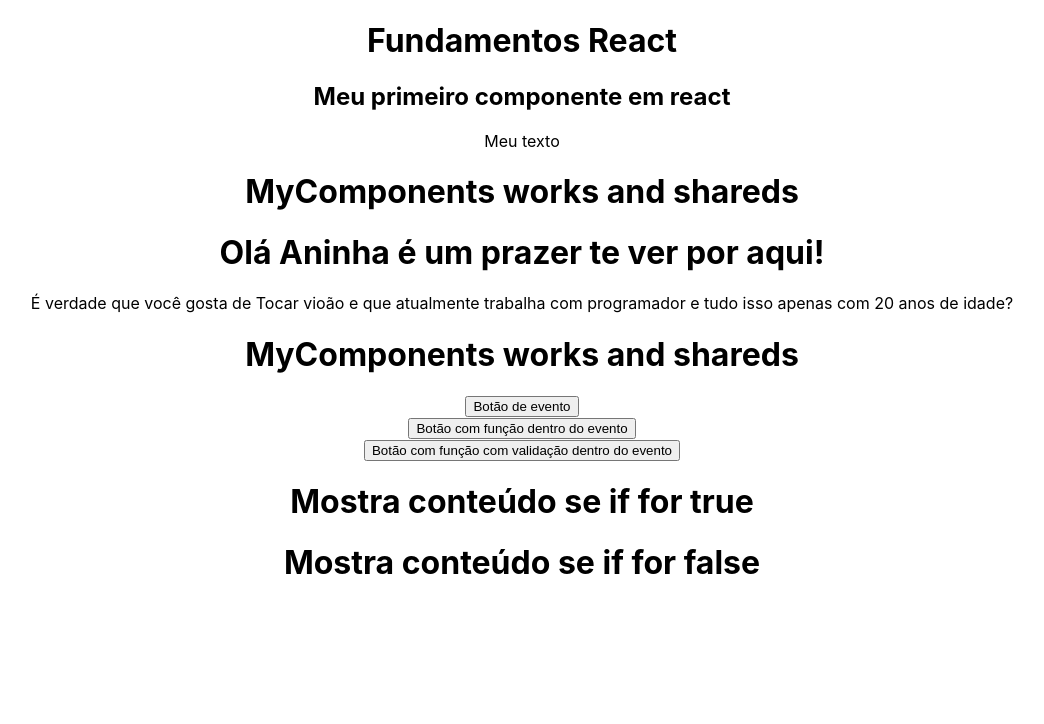
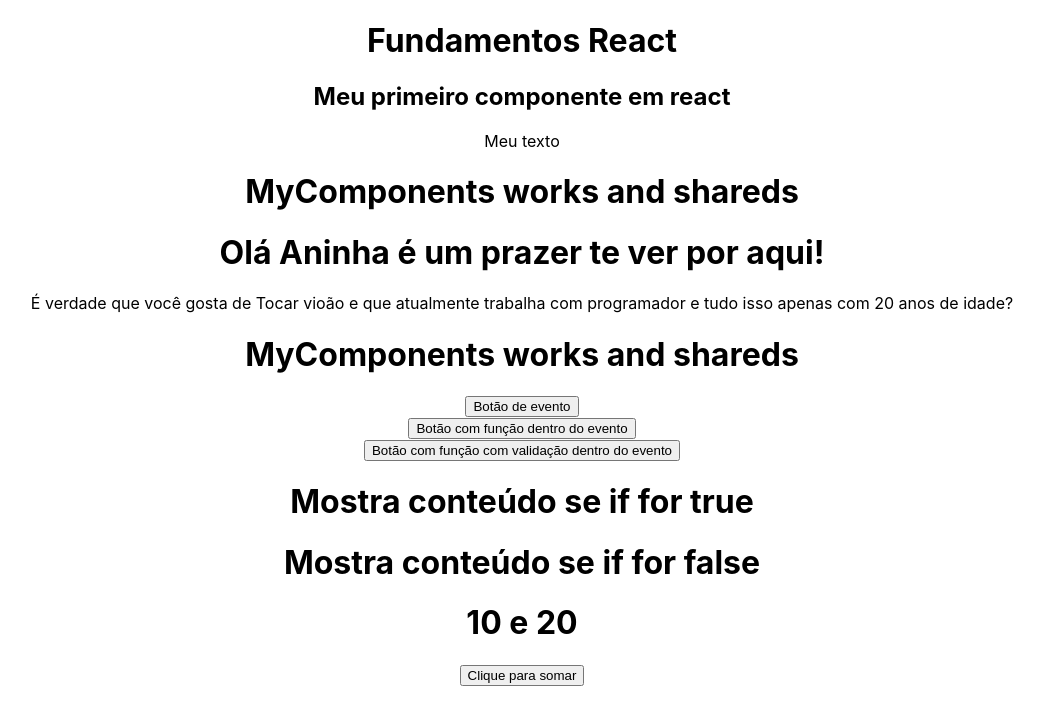
Before and after one commit to anamsilva1981/fundamentos, a React (Create React App) app: page / in a window 1280 px wide. Shown: the top 724 px of the page, without its empty margins (118-1162 px from the left). Built offline with nearby package versions, Linux system fonts and the light colour scheme.

Commit message:
feat(desafios): realização do desafio que consiste na criação de um componente e soma de dois valores dentro dele, chamando estes valores através de um botão

```diff
--- a/src/App.js
+++ b/src/App.js
@@ -4,6 +4,7 @@ import MyComponents from './components/MyComponents';
 // import MyComponents from './components/MyComponents';
 import TemplateExpressions from './components/TemplateExpressions';
 import Event from './components/Event';
+import Challenge from './components/Challenge';
 
 function App() {
   return (
@@ -13,6 +14,7 @@ function App() {
       <TemplateExpressions />
       <MyComponents />
       <Event />
+      <Challenge />
     </div>
   );
 }
--- /dev/null
+++ b/src/components/Challenge.js
@@ -0,0 +1,18 @@
+function Challenge() {
+
+    let valorA = 10;
+    let valorB = 20;
+
+    const somar = () => {console.log( valorA + valorB)}
+
+  return (
+    <div>
+        <h1>{valorA} e {valorB}</h1>
+
+        <button onClick={somar}>Clique para somar</button>
+    </div>
+
+  )
+}
+
+export default Challenge
```
